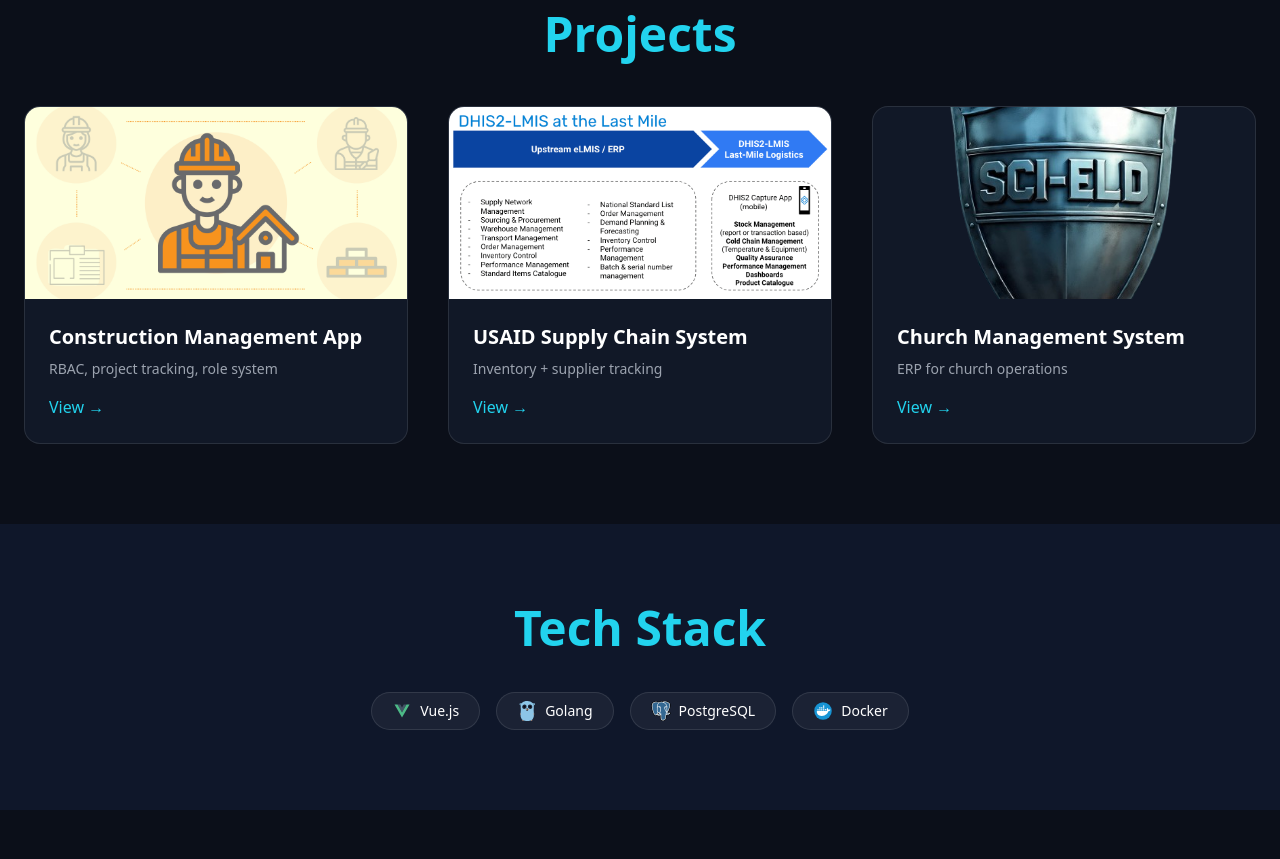
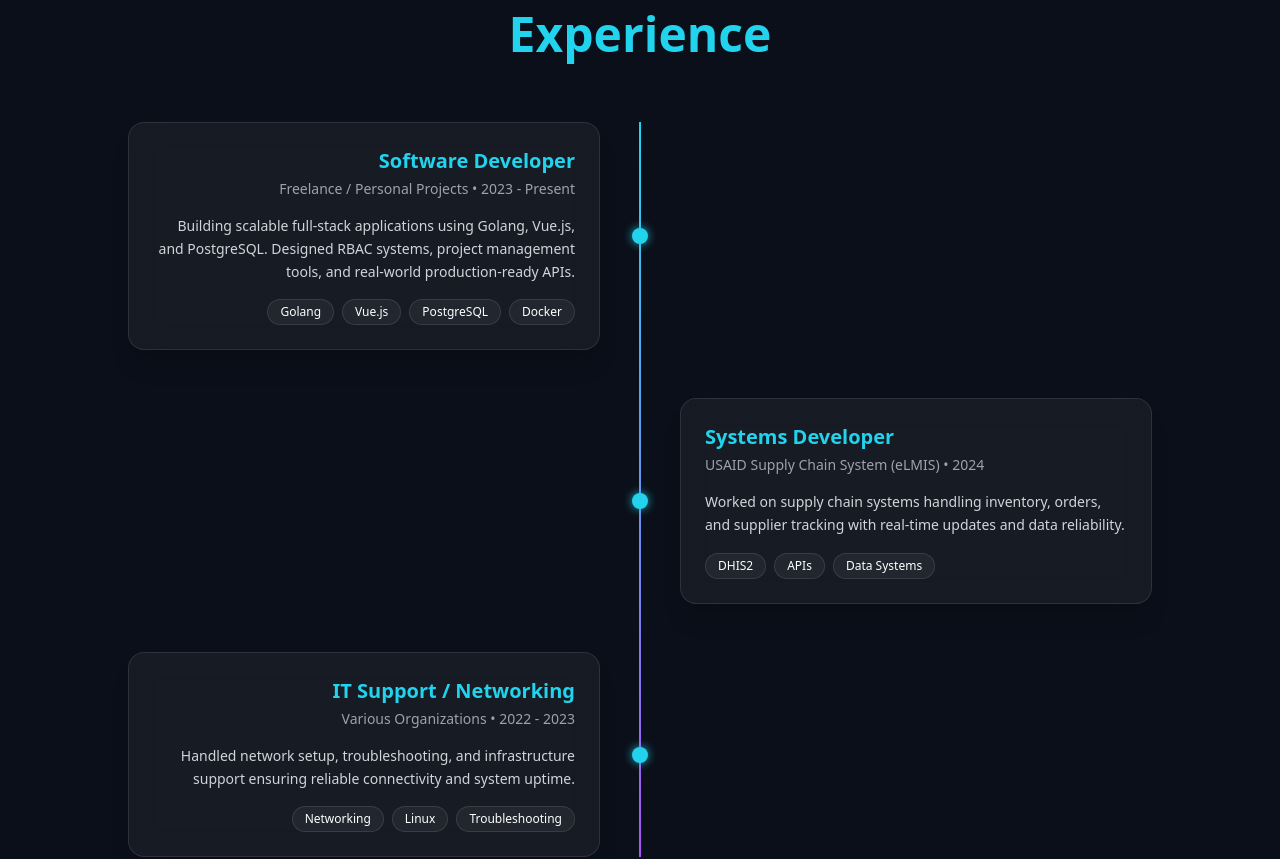
Before and after one commit to ChileKasoka/porfolio-vue, a Vue app: page / in a window 1280 px wide. Shown: the part 1340-2199 px from the top of the page. Built offline with nearby package versions, Linux system fonts and the light colour scheme; a web font is replaced by a local one.

Commit message:
portfolio update

```diff
--- a/src/views/HomeView.vue
+++ b/src/views/HomeView.vue
@@ -42,7 +42,7 @@
       <div class="max-w-6xl mx-auto grid md:grid-cols-2 gap-12 items-center">
 
         <div>
-          <h2 class="section-title">About Me</h2>
+          <h2 class="section-title text-sm">About Me</h2>
           <h3 class="text-3xl lg:text-5xl font-bold mt-4 text-cyan-400 font-coder">
             Design. Code. Deliver.
           </h3>
@@ -71,6 +71,66 @@
 
       </div>
     </section>
+
+    <!-- EXPERIENCE -->
+<section id="experience" class="py-20 px-6 bg-[#0b0f19]">
+  <h2 class="section-title text-center">Experience</h2>
+
+  <div class="relative max-w-5xl mx-auto mt-16">
+
+    <!-- vertical line -->
+    <div class="absolute left-4 md:left-1/2 transform md:-translate-x-1/2 w-[2px] h-full bg-gradient-to-b from-cyan-400 to-purple-500"></div>
+
+    <div class="space-y-12">
+
+      <div
+        v-for="(job, index) in experiences"
+        :key="index"
+        class="relative flex flex-col md:flex-row items-start md:items-center"
+      >
+
+        <!-- dot -->
+        <div class="absolute left-2 md:left-1/2 transform md:-translate-x-1/2 w-4 h-4 bg-cyan-400 rounded-full shadow-[0_0_10px_rgba(34,211,238,0.8)]"></div>
+
+        <!-- card -->
+        <div
+          class="ml-10 md:ml-0 md:w-1/2"
+          :class="index % 2 === 0 ? 'md:pr-10 md:text-right' : 'md:pl-10 md:ml-auto'"
+        >
+          <div class="glass-card hover:scale-[1.02] transition duration-300">
+
+            <h3 class="text-xl font-bold text-cyan-400">
+              {{ job.role }}
+            </h3>
+
+            <p class="text-sm text-gray-400 mt-1">
+              {{ job.company }} • {{ job.period }}
+            </p>
+
+            <p class="text-gray-300 mt-4 text-sm leading-relaxed">
+              {{ job.description }}
+            </p>
+
+            <!-- tech stack -->
+            <div class="flex flex-wrap gap-2 mt-4"
+                 :class="index % 2 === 0 ? 'md:justify-end' : ''">
+              <span
+                v-for="tech in job.tech"
+                :key="tech"
+                class="px-3 py-1 text-xs bg-white/5 border border-white/10 rounded-full"
+              >
+                {{ tech }}
+              </span>
+            </div>
+
+          </div>
+        </div>
+
+      </div>
+
+    </div>
+  </div>
+</section>
 
     <!-- PROJECTS -->
     <section class="py-20 px-6">
@@ -193,6 +253,33 @@
   loading.value = false;
 };
 
+const experiences = [
+  {
+    role: "Software Developer",
+    company: "Freelance / Personal Projects",
+    period: "2023 - Present",
+    description:
+      "Building scalable full-stack applications using Golang, Vue.js, and PostgreSQL. Designed RBAC systems, project management tools, and real-world production-ready APIs.",
+    tech: ["Golang", "Vue.js", "PostgreSQL", "Docker"],
+  },
+  {
+    role: "Systems Developer",
+    company: "USAID Supply Chain System (eLMIS)",
+    period: "2024",
+    description:
+      "Worked on supply chain systems handling inventory, orders, and supplier tracking with real-time updates and data reliability.",
+    tech: ["DHIS2", "APIs", "Data Systems"],
+  },
+  {
+    role: "IT Support / Networking",
+    company: "Various Organizations",
+    period: "2022 - 2023",
+    description:
+      "Handled network setup, troubleshooting, and infrastructure support ensuring reliable connectivity and system uptime.",
+    tech: ["Networking", "Linux", "Troubleshooting"],
+  },
+];
+
 const state = reactive({
   projects: [
     {
```
